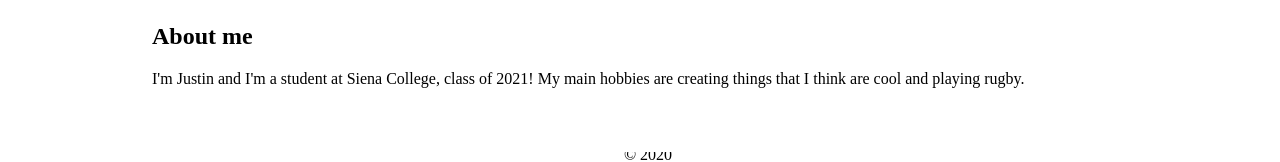
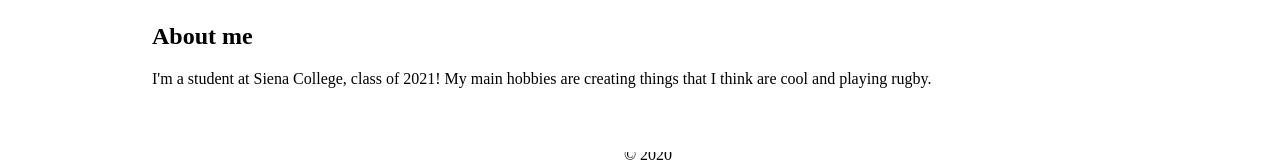
Before and after one commit to jlargs64/justinlargo, a Next.js app: page / in a window 1280 px wide. Shown: the part 620-782 px from the top of the page. Built offline with nearby package versions, Linux system fonts and the light colour scheme.

Commit message:
Fixed about, removed unused package, and restyled chandler.

```diff
--- a/package.json
+++ b/package.json
@@ -10,7 +10,6 @@
   "dependencies": {
     "axios": "^0.19.2",
     "next": "9.3.5",
-    "purecss": "^1.0.1",
     "react": "16.13.1",
     "react-dom": "16.13.1"
   }
--- a/pages/index.js
+++ b/pages/index.js
@@ -26,9 +26,8 @@ export default function Home() {
         <div className="content">
           <h2>About me</h2>
           <p>
-            I'm Justin and I'm a student at Siena College, class of 2021! My
-            main hobbies are creating things that I think are cool and playing
-            rugby.
+            I'm a student at Siena College, class of 2021! My main hobbies are
+            creating things that I think are cool and playing rugby.
           </p>
         </div>
       </div>
```
Also changed, not shown: pages/chandlerbingswag.js (+4 -3 lines), 1 other file (tests, documents, lock files or other folders).
